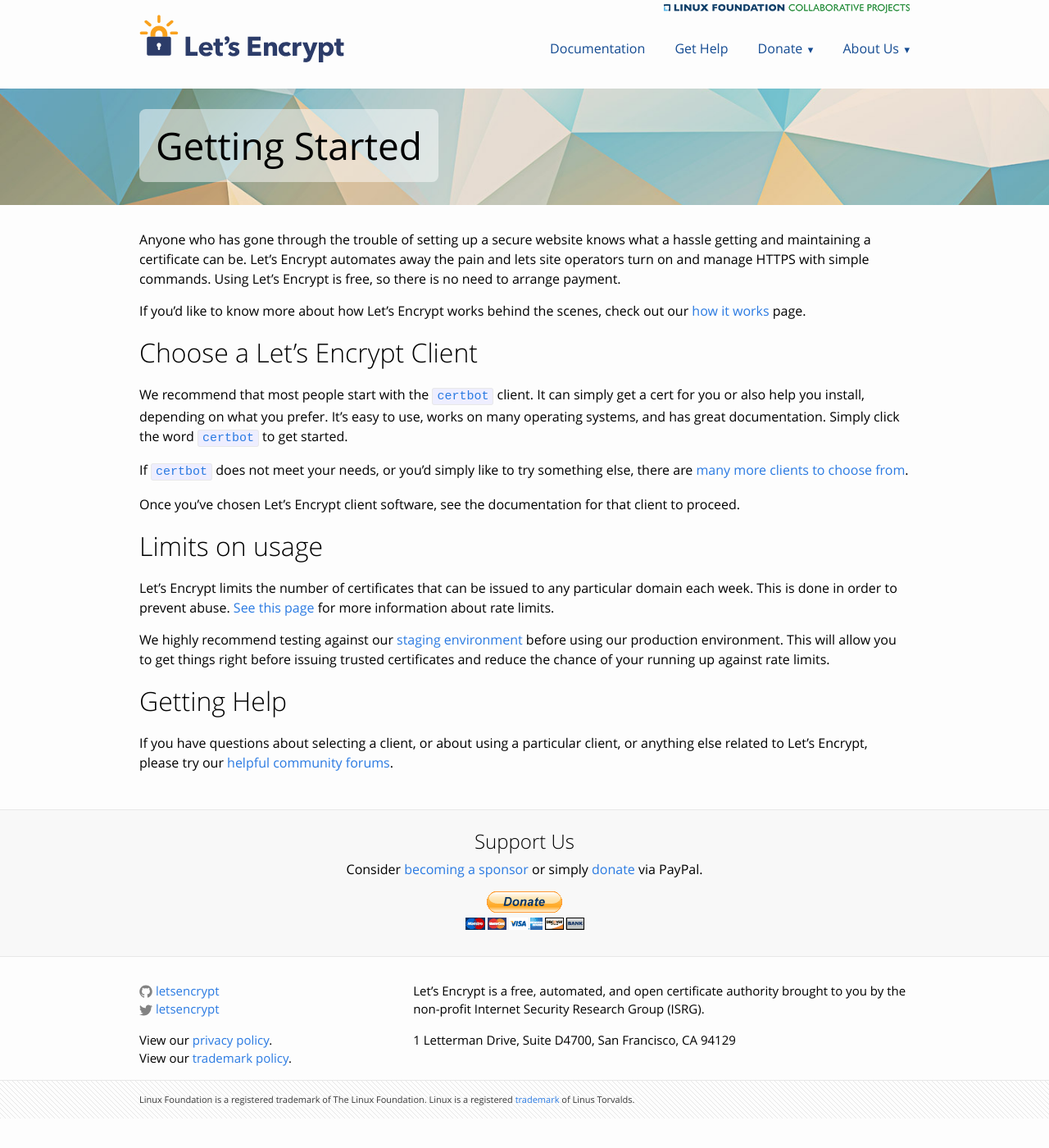
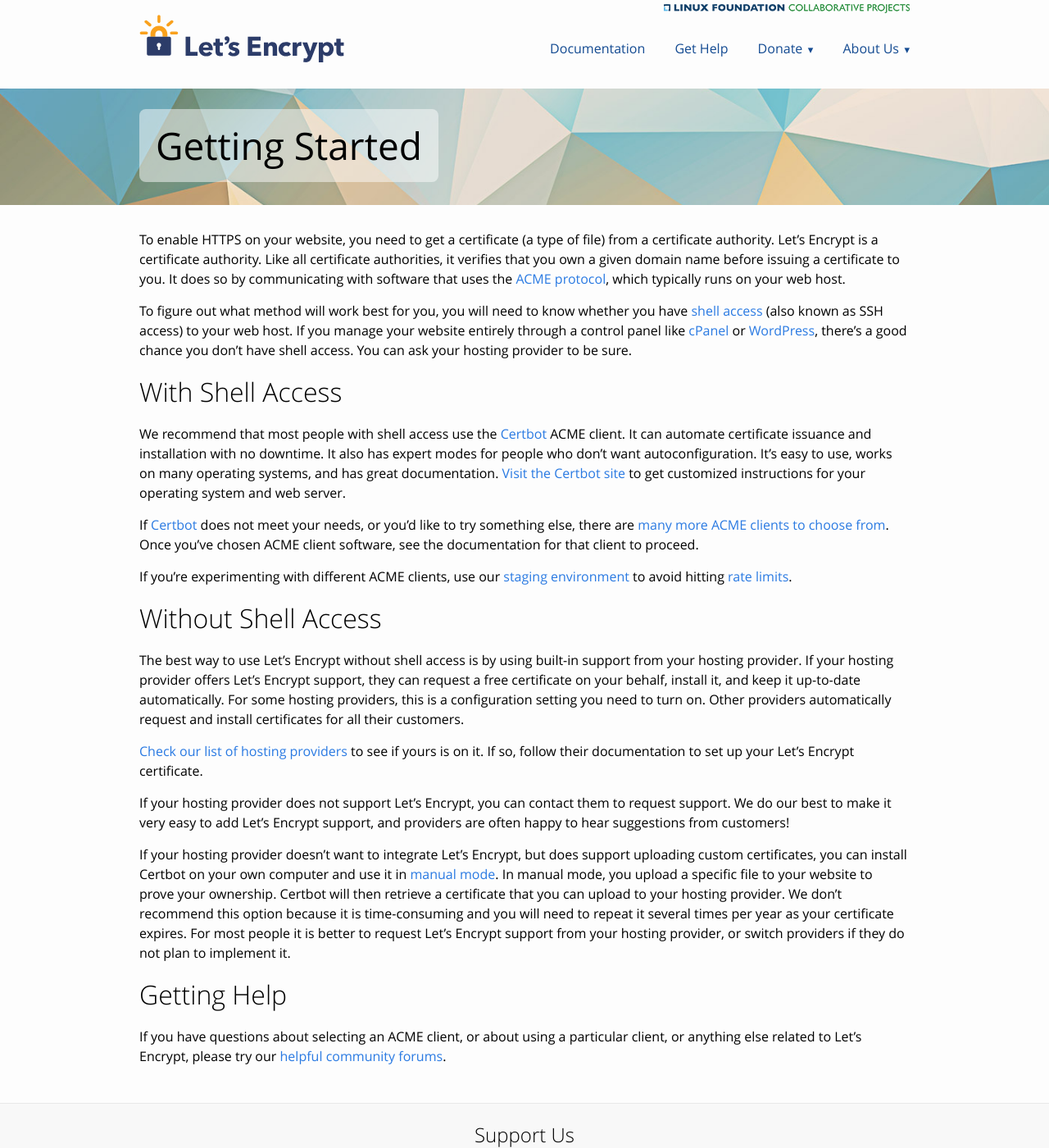
Before and after one commit to snowman1120/website, a Jekyll site: the page built from howitworks.md, in a window 1280 px wide and 1400 px high. Shown: the whole window at 82% size. Built offline with Jekyll 4.4.1, drawn with Linux system fonts in a browser that asks for light colours.

Commit message:
Improvements to Getting Started (#67)
Changes the intro text to describe a little bit about what Let's Encrypt does.
Rename "Choose a Let's Encrypt Client" to "With Shell Access", and add
"Without Shell Access" section.
Consistently use "ACME client" rather than "client."

```diff
--- a/howitworks.md
+++ b/howitworks.md
@@ -6,24 +6,65 @@ top_graphic: 3
 redirect_from: "/howitworks"
 ---
 
-Anyone who has gone through the trouble of setting up a secure website knows what a hassle getting and maintaining a certificate can be. Let's Encrypt automates away the pain and lets site operators turn on and manage HTTPS with simple commands. Using Let's Encrypt is free, so there is no need to arrange payment.
+To enable HTTPS on your website, you need to get a certificate (a type of file)
+from a certificate authority. Let's Encrypt is a certificate authority. Like all
+certificate authorities, it verifies that you own a given domain name before issuing a
+certificate to you. It does so by communicating with software that uses
+the [ACME protocol](https://ietf-wg-acme.github.io/acme/), which typically runs
+on your web host.
 
-If you'd like to know more about how Let's Encrypt works behind the scenes, check out our [how it works](/how-it-works/) page.
+To figure out what method will work best for you, you will need to know whether
+you have [shell access](https://en.wikipedia.org/wiki/Shell_account) (also known
+as SSH access) to your web host. If you manage your website entirely through a
+control panel like [cPanel](https://cpanel.com/) or
+[WordPress](https://wordpress.org/), there's a good chance you don't have shell
+access. You can ask your hosting provider to be sure.
 
-# Choose a Let's Encrypt Client
+# With Shell Access
 
-We recommend that most people start with the <a href="https://certbot.eff.org/"><code>certbot</code></a> client. It can simply get a cert for you or also help you install, depending on what you prefer. It's easy to use, works on many operating systems, and has great documentation. Simply click the word <a href="https://certbot.eff.org/"><code>certbot</code></a> to get started.
+We recommend that most people with shell access use the
+[Certbot] ACME client. It can automate certificate issuance and installation with no downtime.
+It also has expert modes for people who don't want autoconfiguration. It's easy to use,
+works on many operating systems, and has great documentation. [Visit the
+Certbot site][Certbot] to get customized instructions for your operating system and web server.
 
-If <a href="https://certbot.eff.org/"><code>certbot</code></a> does not meet your needs, or you'd simply like to try something else, there are [many more clients to choose from](/docs/client-options/).
+If [Certbot] does not meet your needs, or you'd like to try something else, there are
+[many more ACME clients to choose from](/docs/client-options/).  Once you've chosen ACME client
+software, see the documentation for that client to proceed.
 
-Once you've chosen Let's Encrypt client software, see the documentation for that client to proceed.
+If you're experimenting with different ACME clients, use our
+[staging environment](/docs/staging-environment/) to avoid hitting
+[rate limits](/docs/rate-limits/).
 
-# Limits on usage
+[Certbot]: https://certbot.eff.org/  "Certbot"
 
-Let's Encrypt limits the number of certificates that can be issued to any particular domain each week. This is done in order to prevent abuse. [See this page](/docs/rate-limits/) for more information about rate limits.
+# Without Shell Access
 
-We highly recommend testing against our [staging environment](/docs/staging-environment/) before using our production environment. This will allow you to get things right before issuing trusted certificates and reduce the chance of your running up against rate limits.
+The best way to use Let's Encrypt without shell access is by using built-in support
+from your hosting provider. If your hosting provider offers Let's Encrypt
+support, they can request a free certificate on your behalf, install it, and
+keep it up-to-date automatically. For some hosting providers, this is a
+configuration setting you need to turn on. Other providers automatically
+request and install certificates for all their customers.
+
+[Check our list of hosting providers](https://community.letsencrypt.org/t/web-hosting-who-support-lets-encrypt/6920)
+to see if yours is on it. If so, follow their documentation to set up your
+Let's Encrypt certificate.
+
+If your hosting provider does not support Let's Encrypt, you can contact them to
+request support. We do our best to make it very easy to add Let's Encrypt
+support, and providers are often happy to hear suggestions from customers!
+
+If your hosting provider doesn't want to integrate Let's Encrypt, but does
+support uploading custom certificates, you can install Certbot on your own
+computer and use it in [manual mode](https://certbot.eff.org/docs/using.html#manual).
+In manual mode, you upload a specific file to your website to prove your
+ownership. Certbot will then retrieve a certificate that you can upload to your
+hosting provider. We don't recommend this option because it is time-consuming
+and you will need to repeat it several times per year as your certificate
+expires. For most people it is better to request Let's Encrypt support from your
+hosting provider, or switch providers if they do not plan to implement it.
 
 # Getting Help
 
-If you have questions about selecting a client, or about using a particular client, or anything else related to Let's Encrypt, please try our [helpful community forums](https://community.letsencrypt.org/).
+If you have questions about selecting an ACME client, or about using a particular client, or anything else related to Let's Encrypt, please try our [helpful community forums](https://community.letsencrypt.org/).
```
Also changed, not shown: docs/staging-environment.md (+1 -1 lines).
